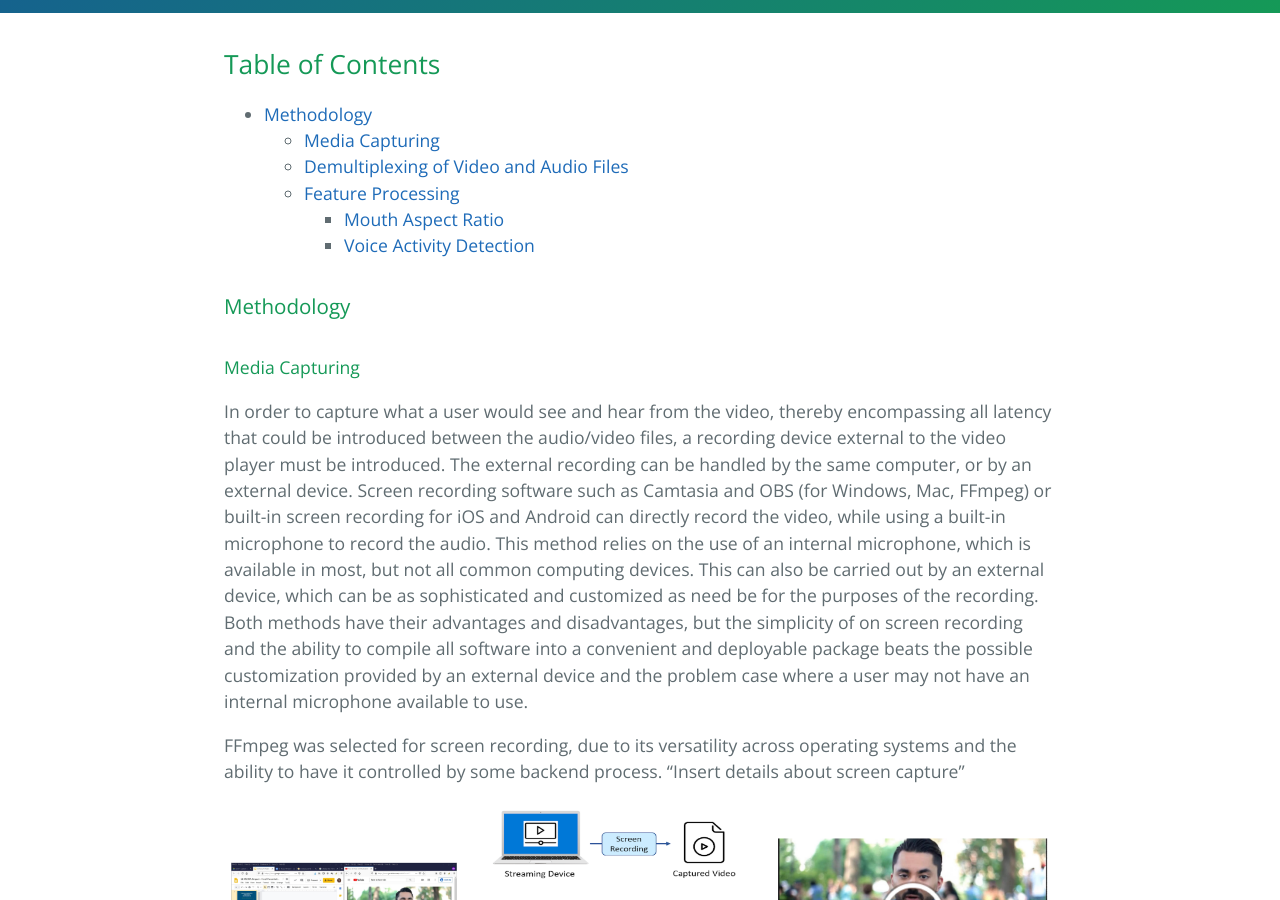
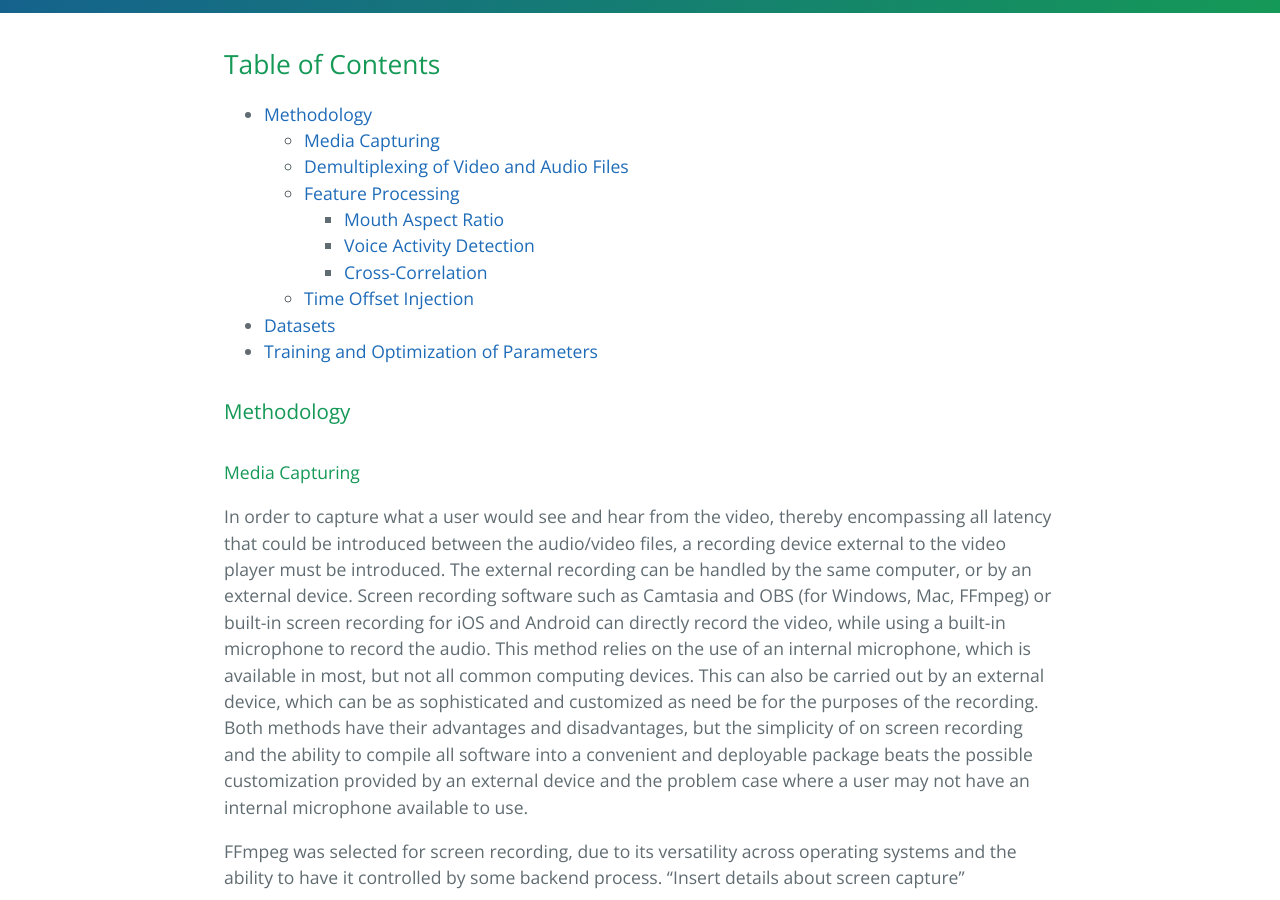
Before and after one commit to binhanle/eem202a-project, a Jekyll site: the page built from method_technical.md, in a window 1280 px wide and 900 px high, scrolled down 477 px. Built offline with Jekyll 4.4.1, drawn with Linux system fonts in a browser that asks for light colours; some of the changed text lies outside the part shown.

Commit message:
Update method_technical.md

```diff
--- a/method_technical.md
+++ b/method_technical.md
@@ -11,6 +11,10 @@
   * [Feature Processing](#feature-processing)
     * [Mouth Aspect Ratio](#mouth-aspect-ratio)
     * [Voice Activity Detection](#voice-activity-detection)
+    * [Cross-Correlation](#cross-correlation)
+  * [Time Offset Injection](#time-offset-injection)
+* [Datasets](#datasets)
+* [Training and Optimization of Parameters](#training-and-optimization-of-parameters)
 
 
 
@@ -88,7 +92,7 @@
 </p>
 <br/>
 
-#### Time injection
+#### Time Offset Injection
 
 Once the required time shift has been identified by the neural network output, the FFmpeg tool is used again to inject the lead or lag in the audio file. The delay-injected audio and original video files are then combined.  The original video file is not modified in any way, and instead a new synchronized video file is created.
 
@@ -100,10 +104,10 @@
 	<strong>System Block Diagram</strong>
 </p>
 
-### Data Sets
+### Datasets
 
 As it was mentioned before, the scope of this project will be limited to videos that feature a full-frontal view of a single speaker. These videos used in the training and testing datasets were a combination of videos found on the internet, and videos filmed ourselves. By verifying that the implementation works on both types of videos, we are able to show the robustness of our system on different types of full-frontal speaker videos. By using the pydub python module, silence could be manually inserted at the beginning or the end of the audio file to artifically inject offsets between the video and audio streams. This allows for dozens of datasets to be created from a single base video. FFmpeg was used to separate the original video and audio streams, and to also combine the shifted audio streams with the original video stream to create the data sets. The links to the Google Drive with the data files can be found below:
 
 https://drive.google.com/drive/folders/1clnnBK1GhL06HXMhgHZnuj5A2MMUhfNW?usp=sharing
 
-### Training, Optimization of Parameters
+### Training and Optimization of Parameters
```
